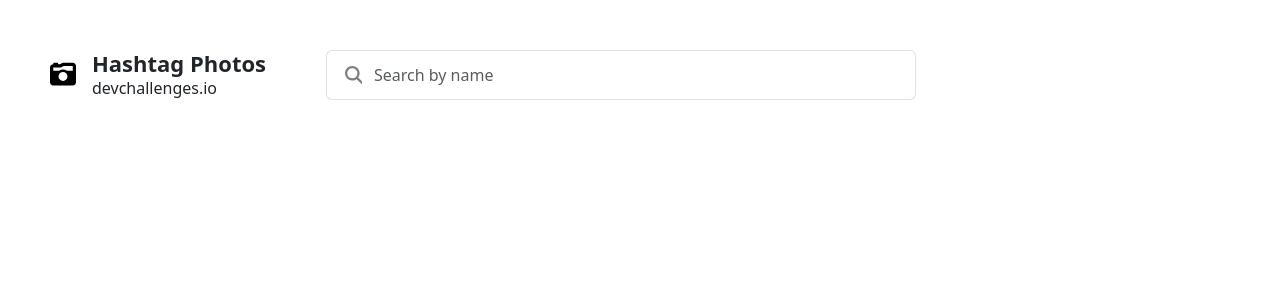
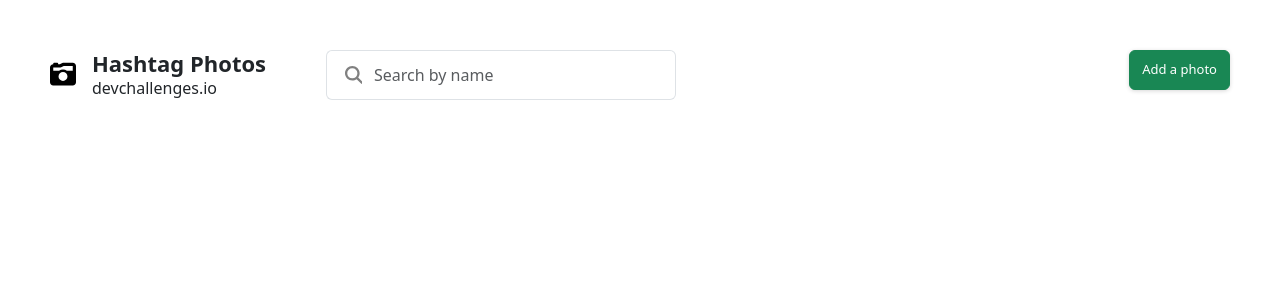
Before and after one commit to k2pbac/HashTagPhotos, a React (Create React App) app: page / in a window 1280 px wide. Shown: the top 300 px of the page. Built offline with nearby package versions, Linux system fonts and the light colour scheme.

Commit message:
move to new component

```diff
--- a/src/App.css
+++ b/src/App.css
@@ -1,5 +1,7 @@
-.App-header {
+.app-header {
   margin: 50px;
+  display: flex;
+  justify-content: space-between;
 }
 
 .logo-container {
@@ -19,7 +21,7 @@
 }
 
 .logo-container .input-group {
-  width: 50%;
+  width: 350px;
   margin-left: 60px;
 }
 
@@ -40,3 +42,12 @@
   border: var(--bs-border-width) solid var(--bs-border-color);
   border-left: none;
 }
+
+.new-photo {
+  height: 40px;
+  font-size: 13px;
+  padding-left: 12px;
+  padding-right: 12px;
+  box-shadow: rgba(0, 0, 0, 0.16) 0px 1px 4px;
+  border-radius: 6px;
+}
--- a/src/App.js
+++ b/src/App.js
@@ -1,36 +1,14 @@
 import "./App.css";
+import Header from "./Header";
 
 function App() {
   return (
     <div className="App">
-      <header className="App-header">
-        <div className="logo-container">
-          <div className="logo-image">
-            <img
-              src="./camera-retro-solid.svg"
-              className="App-logo"
-              alt="logo"
-            />
-          </div>
-          <div className="logo-description">
-            <h1>Hashtag Photos</h1>
-            <p>devchallenges.io</p>
-          </div>
-          <div className="input-group mb-3">
-            <img
-              className="search-icon"
-              src="./magnifying-glass-solid.svg"
-              alt="search-icon"
-            />
-            <input
-              type="text"
-              className="form-control search-input"
-              placeholder="Search by name"
-              aria-label="Example text with button addon"
-              aria-describedby="button-addon1"
-            />
-          </div>
-        </div>
+      <header className="app-header">
+        <Header />
+        <button className="btn btn-success btn-sm new-photo">
+          Add a photo
+        </button>
       </header>
     </div>
   );
--- /dev/null
+++ b/src/Header.js
@@ -0,0 +1,27 @@
+export default function Header() {
+  return (
+    <div className="logo-container">
+      <div className="logo-image">
+        <img src="./camera-retro-solid.svg" className="App-logo" alt="logo" />
+      </div>
+      <div className="logo-description">
+        <h1>Hashtag Photos</h1>
+        <p>devchallenges.io</p>
+      </div>
+      <div className="input-group mb-3">
+        <img
+          className="search-icon"
+          src="./magnifying-glass-solid.svg"
+          alt="search-icon"
+        />
+        <input
+          type="text"
+          className="form-control search-input"
+          placeholder="Search by name"
+          aria-label="Example text with button addon"
+          aria-describedby="button-addon1"
+        />
+      </div>
+    </div>
+  );
+}
```
